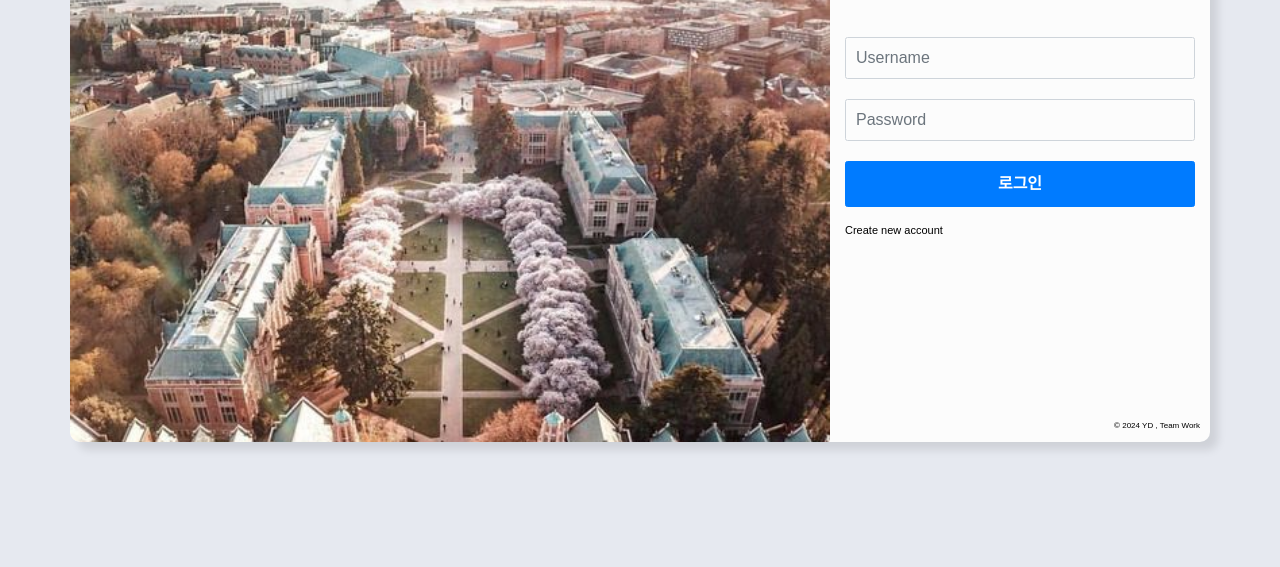
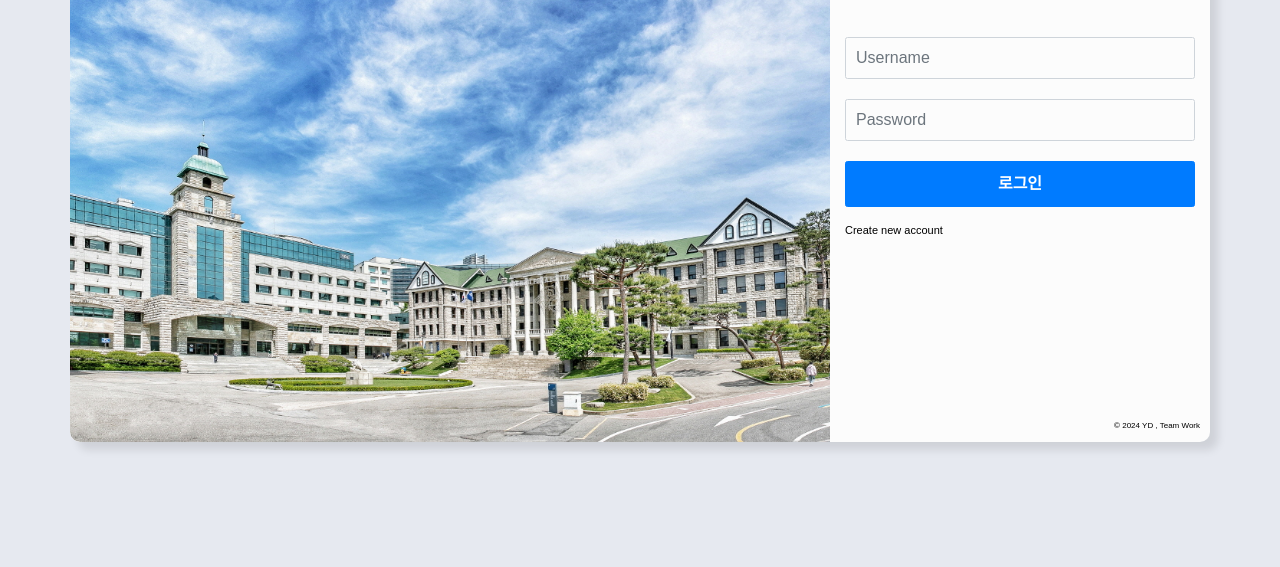
Before and after one commit to dicdo79/httpd_main_signup, a plain HTML site: page htdocs/index.html in a window 1280 px wide. Shown: the part 233-800 px from the top of the page. Drawn offline with Linux system fonts and the light colour scheme.

Commit message:
Update index.html

```diff
--- a/htdocs/index.html
+++ b/htdocs/index.html
@@ -133,7 +133,7 @@ p{
       <div class="row h-100">
         <div class="col col-sm-12 col-md-12 col-lg-8 m-0 p-0 w-100 h-100 accounts_col">
           <div class="accounts_image w-100 h-100">
-            <img src="./webimages/47f7b639b546a284092b20ceae869416.jpg" alt="accounts_image" class="img-fluid w-100 h-100" />
+            <img src="./webimages/20140625105341861iRKeX2JipJBedeRmY.jpg" alt="accounts_image" class="img-fluid w-100 h-100" />
           </div>
           <!--accounts_image-->
         </div>
```
